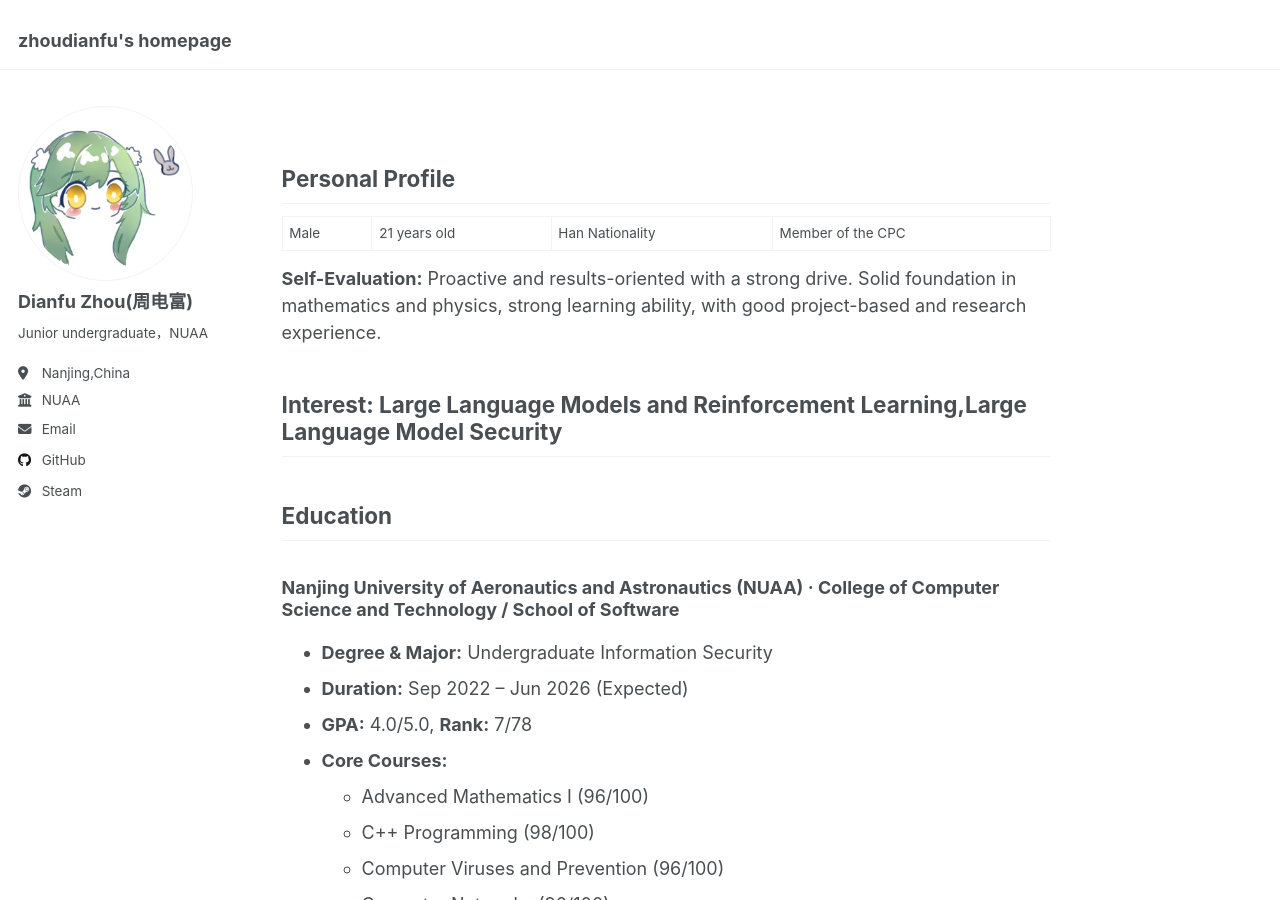
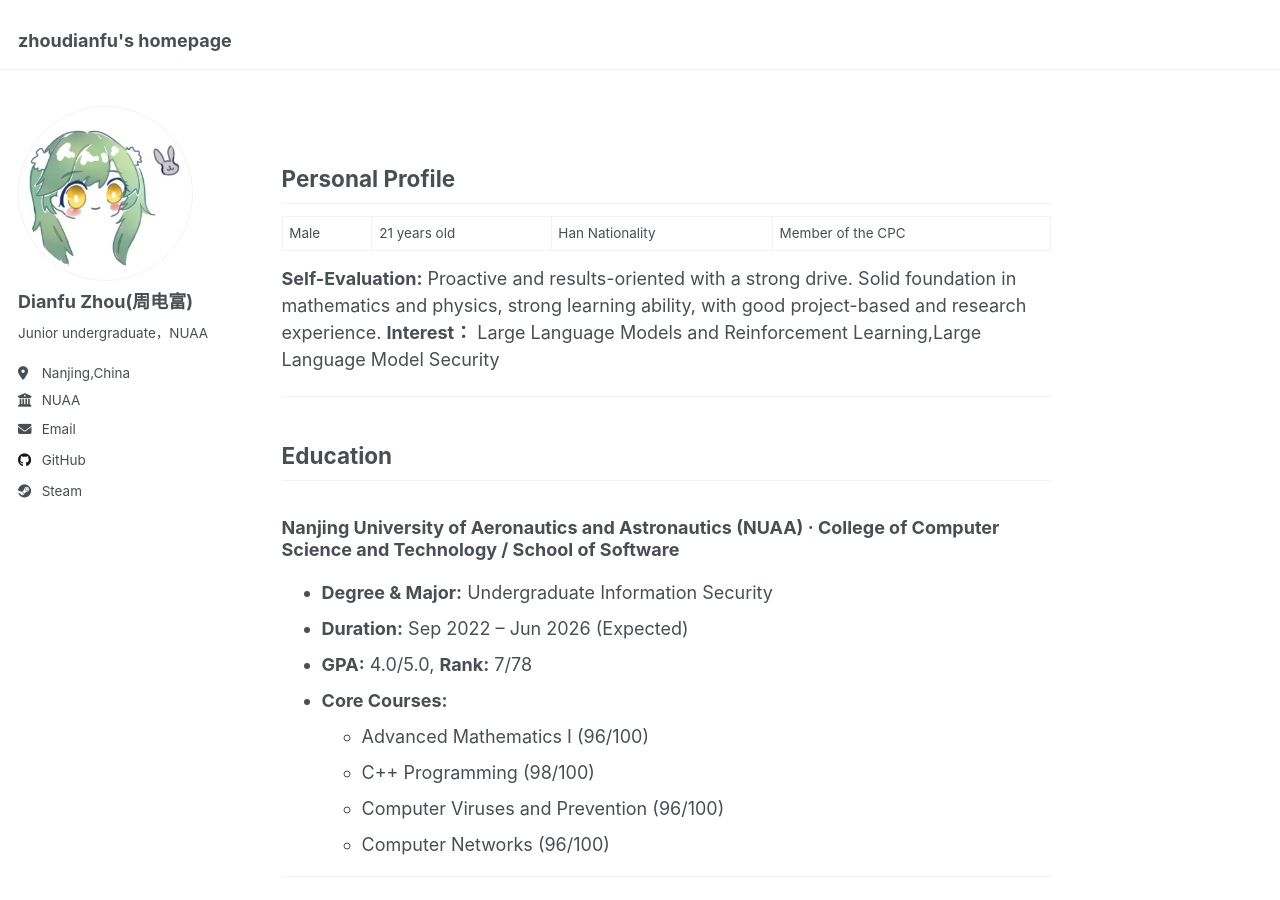
Before and after one commit to zhoudianfu/zhoudianfu.github.io, a Jekyll site: the page built from _pages/about.md, in a window 1280 px wide and 900 px high. Built offline with Jekyll 4.4.1, drawn with Linux system fonts in a browser that asks for light colours.

```diff
--- a/_pages/about.md
+++ b/_pages/about.md
@@ -13,8 +13,8 @@ redirect_from:
 Male | 21 years old | Han Nationality | Member of the CPC
 
 **Self-Evaluation:** Proactive and results-oriented with a strong drive. Solid foundation in mathematics and physics, strong learning ability, with good project-based and research experience.
+**Interest：** Large Language Models and Reinforcement Learning,Large Language Model Security
 
-**Interest:** Large Language Models and Reinforcement Learning,Large Language Model Security
 ---
 
 ## Education
```
